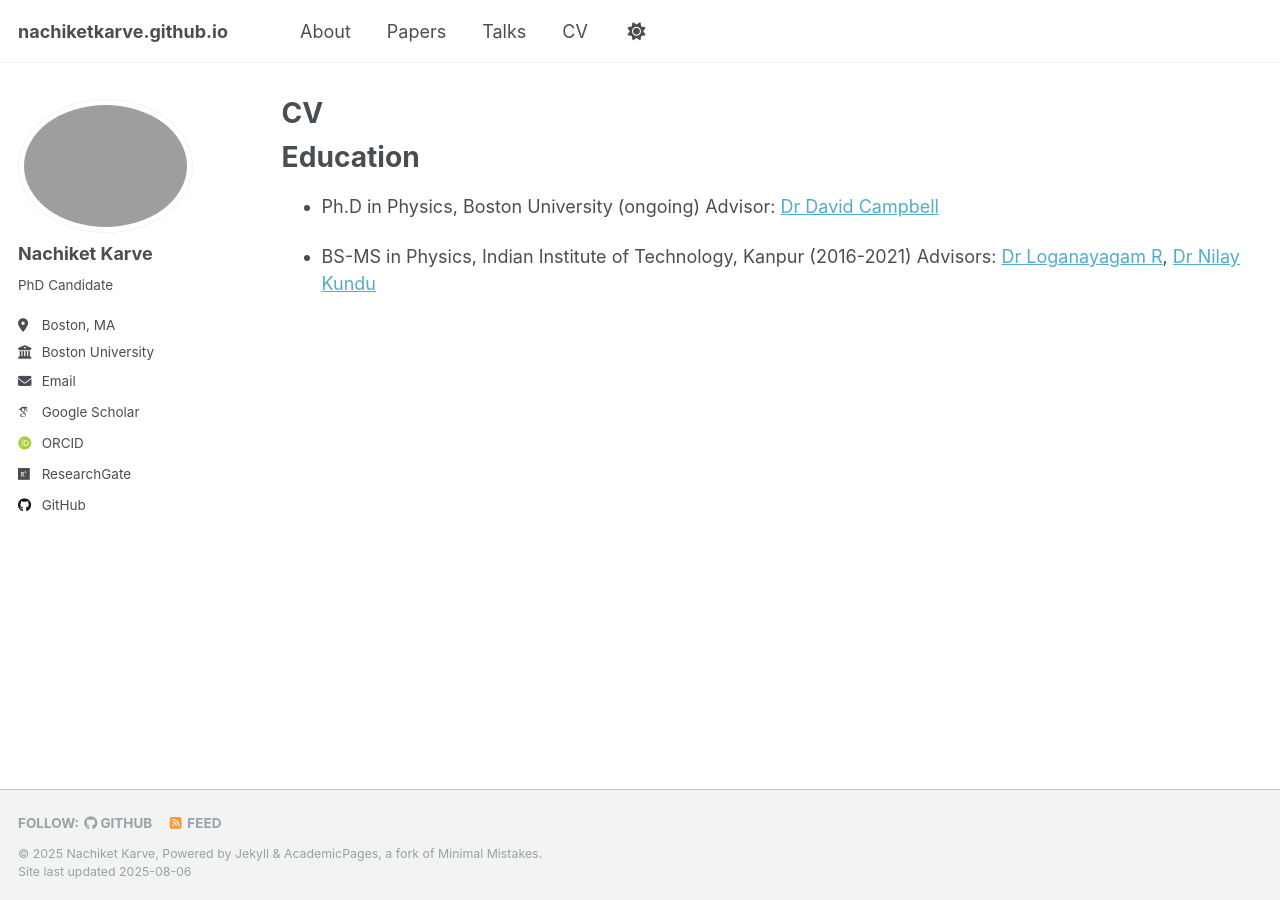
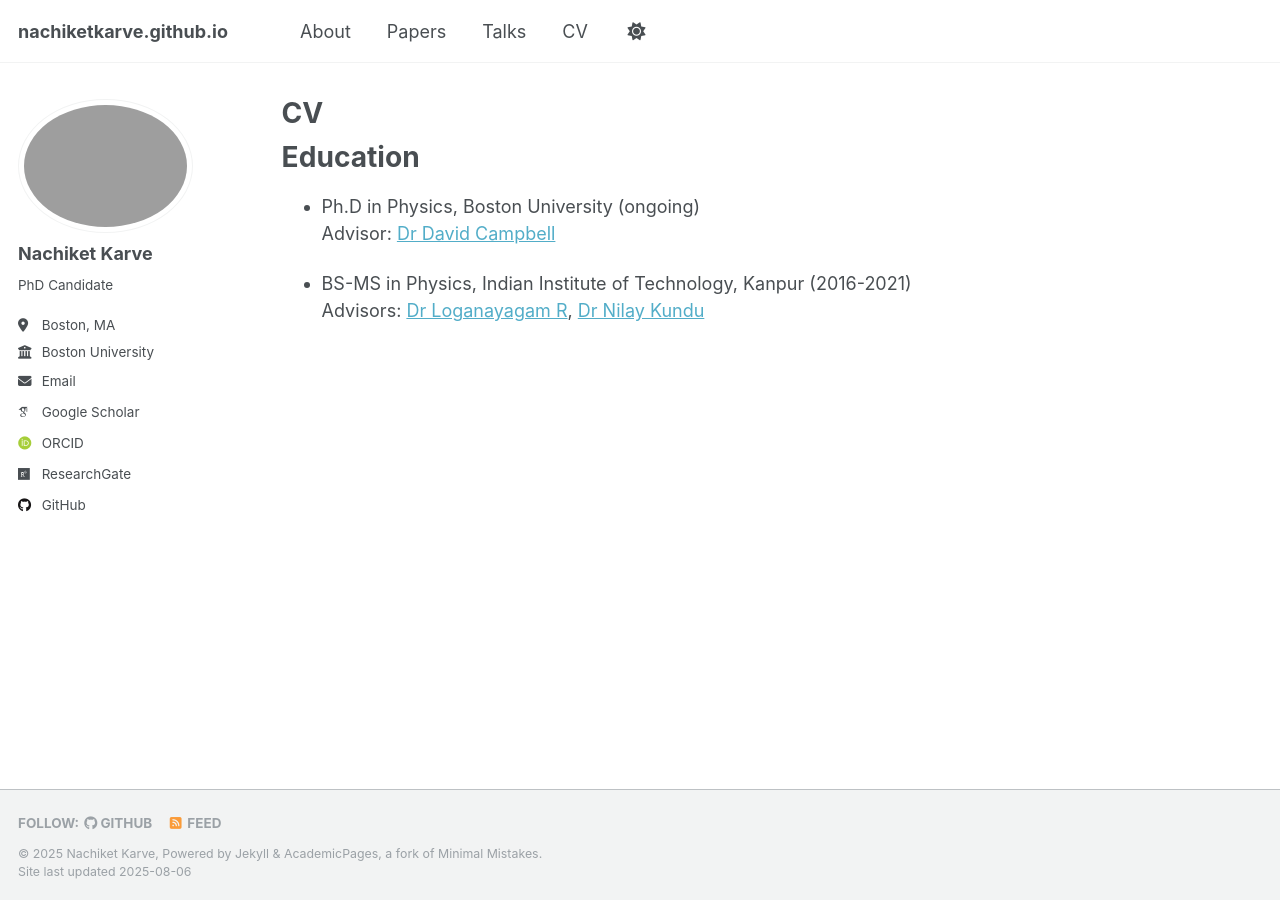
Before and after one commit to nachiketkarve/nachiketkarve.github.io, a Jekyll site: the page built from _pages/cv.md, in a window 1280 px wide. Built offline with Jekyll 4.4.1, drawn with Linux system fonts in a browser that asks for light colours; some web fonts are replaced.

Commit message:
Initial Commit

```diff
--- a/_pages/cv.md
+++ b/_pages/cv.md
@@ -11,8 +11,8 @@ redirect_from:
 
 Education
 ======
-* Ph.D in Physics, Boston University (ongoing)
-    Advisor: [Dr David Campbell](https://www.bu.edu/physics/profile/david-campbell/)
+* Ph.D in Physics, Boston University (ongoing) \
+  Advisor: [Dr David Campbell](https://www.bu.edu/physics/profile/david-campbell/)
 
-* BS-MS in Physics, Indian Institute of Technology, Kanpur (2016-2021)
-    Advisors: [Dr Loganayagam R](https://www.icts.res.in/people/loganayagam), [Dr Nilay Kundu](https://home.iitk.ac.in/~nilayhep/)
+* BS-MS in Physics, Indian Institute of Technology, Kanpur (2016-2021) \
+  Advisors: [Dr Loganayagam R](https://www.icts.res.in/people/loganayagam), [Dr Nilay Kundu](https://home.iitk.ac.in/~nilayhep/)
```
